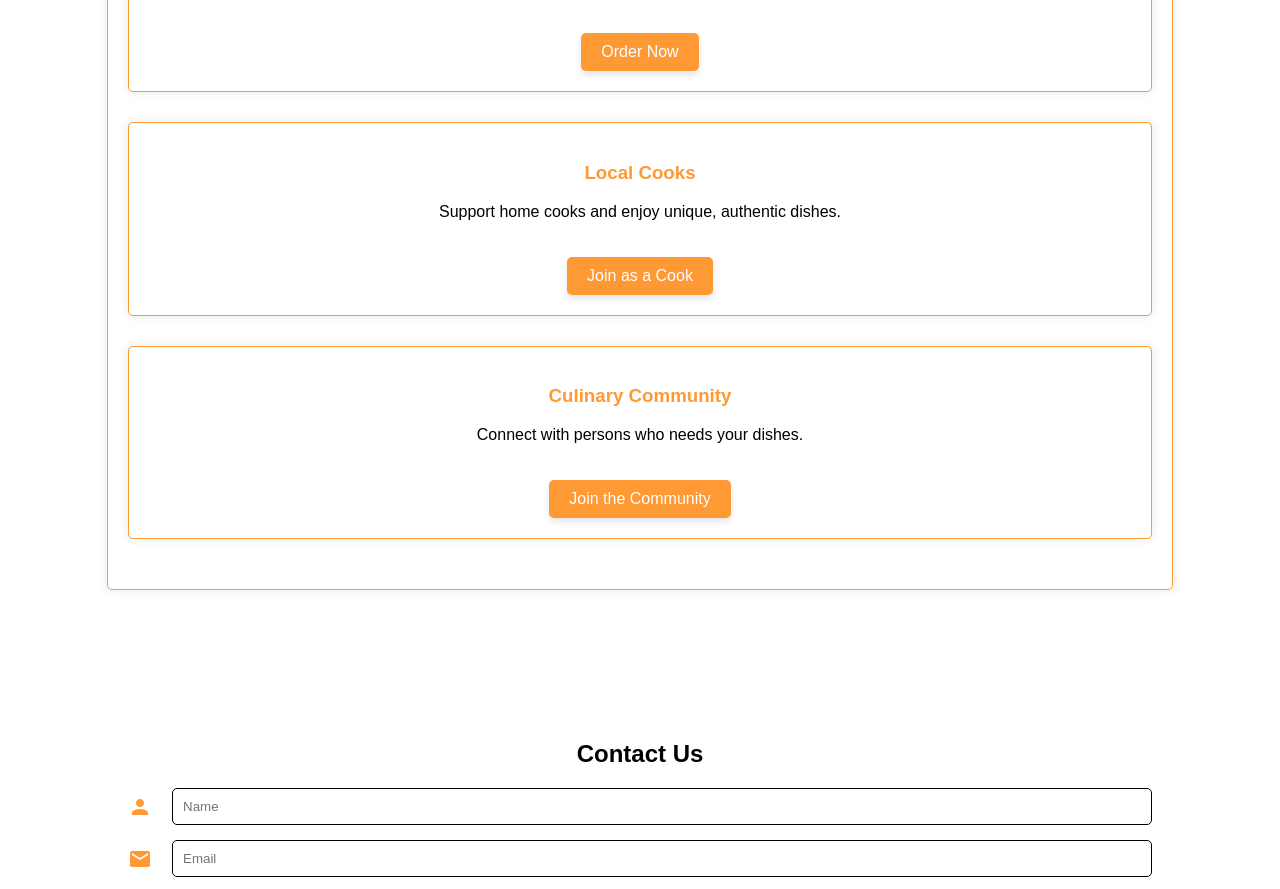
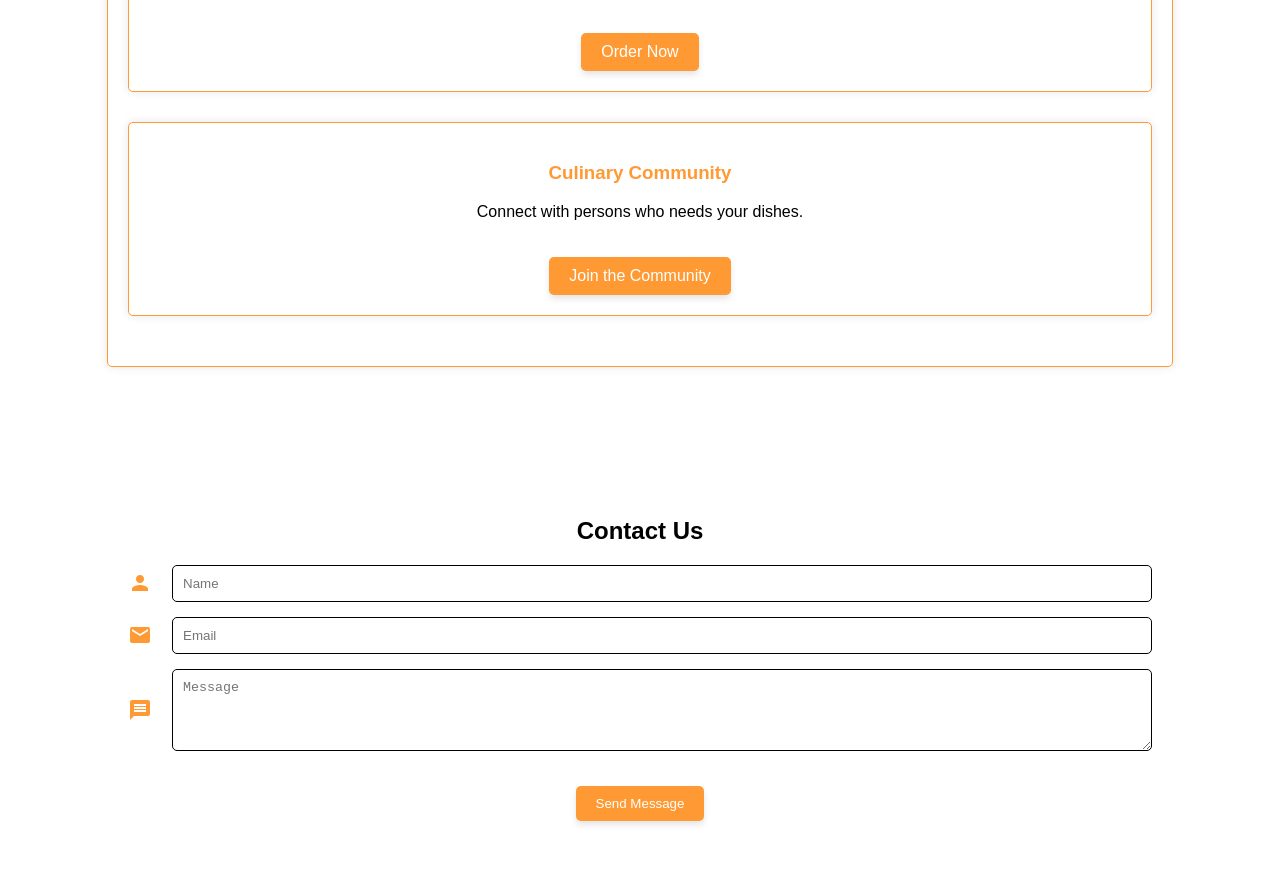
Before and after one commit to diegoroip/sabores-cercanos-landing-page, a plain HTML site: page index.html in a window 1280 px wide. Shown: the part 867-1756 px from the top of the page. Drawn offline with Linux system fonts and the light colour scheme.

Commit message:
Update index.html

```diff
--- a/index.html
+++ b/index.html
@@ -45,11 +45,7 @@
                     <p>Select homemade menus based on your preferences.</p>
                     <a href="#contact" class="cta-button" aria-label="Get personalized meals">Order Now</a>
                 </div>
-                <div>
-                    <h3>Local Cooks</h3>
-                    <p>Support home cooks and enjoy unique, authentic dishes.</p>
-                    <a href="#contact" class="cta-button" aria-label="Support local cooks">Join as a Cook</a>
-                </div>
+
                 <div>
                     <h3>Culinary Community</h3>
                     <p>Connect with persons who needs your dishes.</p>
```
